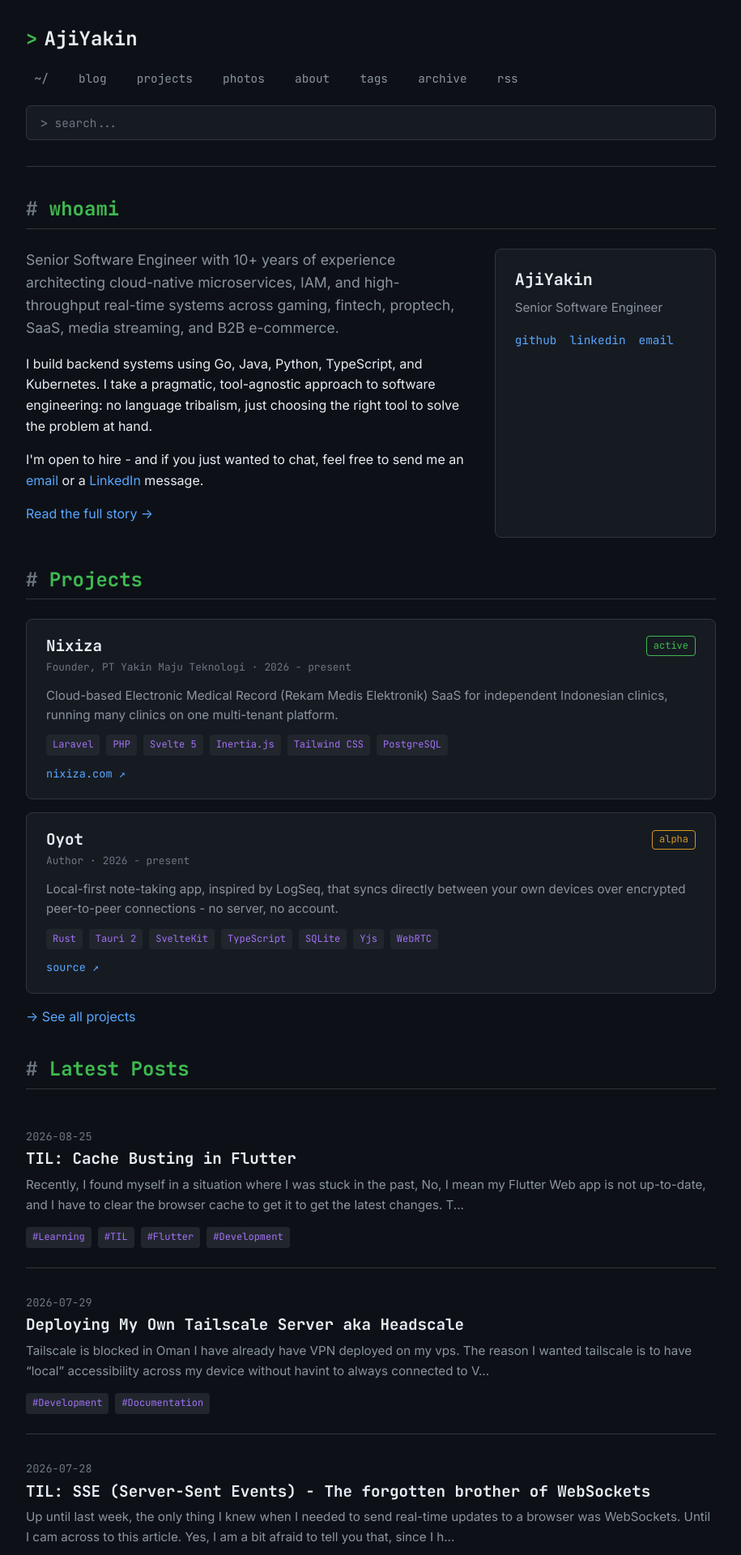
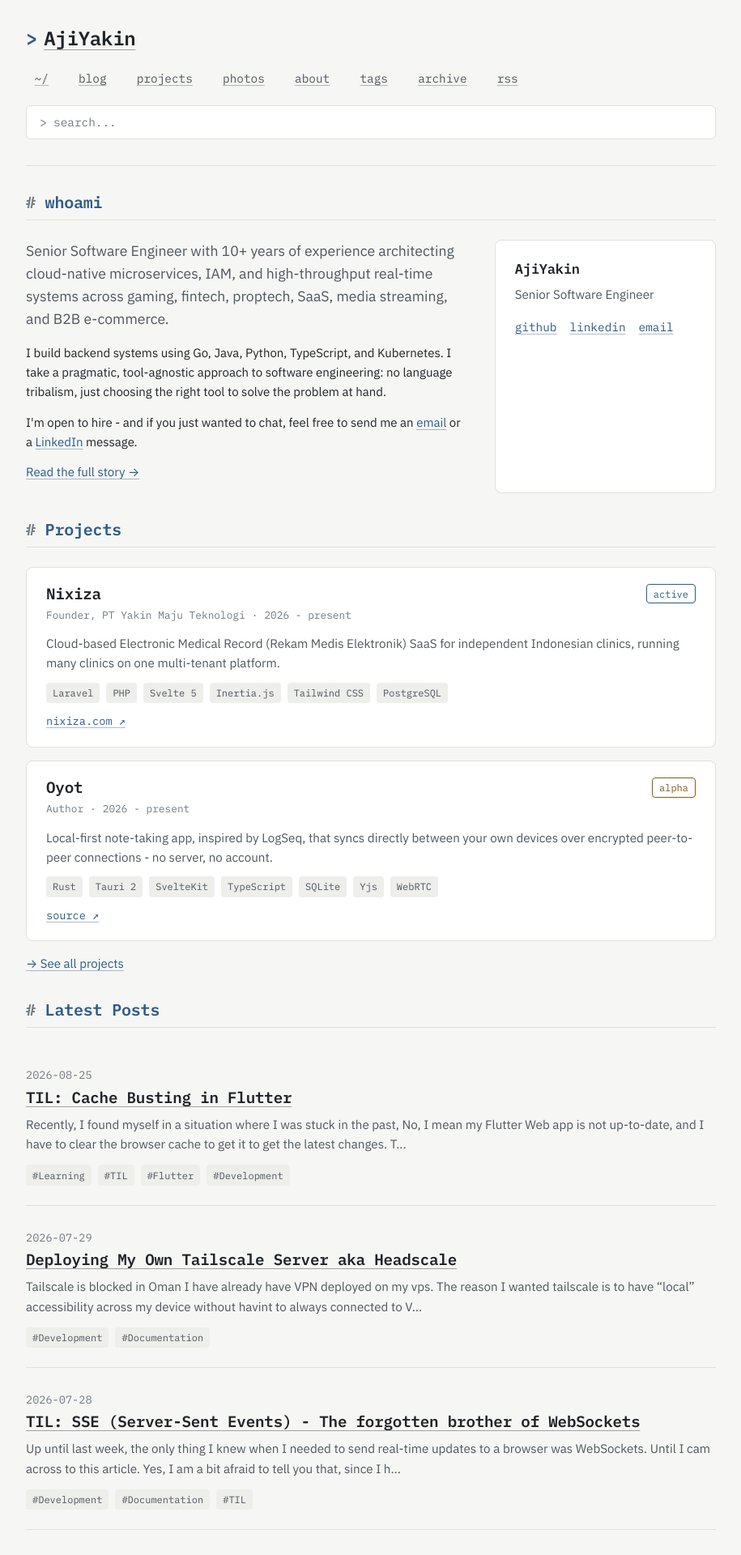
Before and after one commit to theikalman/theikalman.github.io, a Jekyll site: the page built from index.html, in a window 1280 px wide. Shown: the top 1920 px of the page at 81% size, without its empty margins (182-1097 px from the left). Built offline with Jekyll 4.4.1, drawn with Linux system fonts in a browser that asks for light colours.

Commit message:
refactor(style): introduce design tokens and muted light/dark palette
Move the stylesheet to Sass partials so each part of the redesign can
land on its own. The new tokens define a neutral scale with a single
muted steel-blue accent, light and dark variants driven by
prefers-color-scheme or an explicit data-theme, and IBM Plex Sans/Mono
typography on a tighter type scale.

Pre-redesign component rules live in _legacy.scss for now, mapped onto
the new tokens through aliases.

```diff
--- a/_includes/head.html
+++ b/_includes/head.html
@@ -6,12 +6,16 @@
     <link rel="license" href="LICENSE">
 
     <meta name="application-name" content="{{ site.title }}">
-    <meta name="theme-color" content="#0d1117">
+    <meta name="theme-color" content="#111417" media="(prefers-color-scheme: dark)">
+    <meta name="theme-color" content="#f6f6f4" media="(prefers-color-scheme: light)">
     <link rel="archives" href="{{site.url}}/archives/">
 
     <meta name="robots" content="index,follow">
     <meta name="googlebot" content="index,follow">
 
+    <link rel="preconnect" href="https://fonts.googleapis.com">
+    <link rel="preconnect" href="https://fonts.gstatic.com" crossorigin>
+    <link rel="stylesheet" href="https://fonts.googleapis.com/css2?family=IBM+Plex+Mono:wght@400;500;600&family=IBM+Plex+Sans:ital,wght@0,400;0,500;0,600;1,400&display=swap">
     <link rel="stylesheet" href="/assets/main.css?v={{ site.time | date: '%s' }}">
     <link rel="stylesheet" href="/assets/code.css?v={{ site.time | date: '%s' }}">
     {%- seo -%}
--- /dev/null
+++ b/_sass/_base.scss
@@ -0,0 +1,204 @@
+*, *::before, *::after {
+  box-sizing: border-box;
+  margin: 0;
+  padding: 0;
+}
+
+html {
+  font-size: 100%;
+  scroll-behavior: smooth;
+  -webkit-text-size-adjust: 100%;
+}
+
+body {
+  background-color: var(--bg);
+  color: var(--fg);
+  font-family: var(--font-sans);
+  font-size: var(--fs-base);
+  line-height: 1.6;
+  min-height: 100vh;
+  -webkit-font-smoothing: antialiased;
+  overflow-x: hidden;
+}
+
+::selection {
+  background-color: var(--accent);
+  color: var(--bg);
+}
+
+:focus-visible {
+  outline: 2px solid var(--accent);
+  outline-offset: 2px;
+}
+
+a {
+  color: var(--accent);
+  text-decoration: underline;
+  text-decoration-color: color-mix(in srgb, currentColor 40%, transparent);
+  text-underline-offset: 0.2em;
+  text-decoration-thickness: 1px;
+}
+
+a:hover {
+  color: var(--accent-strong);
+  text-decoration-color: currentColor;
+}
+
+h1, h2, h3, h4, h5, h6 {
+  font-family: var(--font-mono);
+  font-weight: 600;
+  color: var(--fg);
+  line-height: 1.3;
+  letter-spacing: -0.01em;
+  margin: 1.6em 0 0.5em;
+}
+
+h1 { font-size: var(--fs-xl); }
+h2 { font-size: var(--fs-lg); }
+h3 { font-size: var(--fs-md); }
+h4, h5, h6 { font-size: var(--fs-base); }
+
+p {
+  margin-bottom: 0.9em;
+}
+
+ul, ol {
+  margin: 0.75em 0;
+  padding-left: 1.4em;
+}
+
+li {
+  margin-bottom: 0.3em;
+}
+
+li::marker {
+  color: var(--fg-subtle);
+}
+
+code, kbd, samp {
+  font-family: var(--font-mono);
+  font-size: 0.875em;
+}
+
+:not(pre) > code {
+  background-color: var(--bg-sunken);
+  border: 1px solid var(--line);
+  border-radius: 3px;
+  padding: 0.05em 0.35em;
+  color: var(--fg);
+}
+
+kbd {
+  border: 1px solid var(--line-strong);
+  border-bottom-width: 2px;
+  border-radius: 3px;
+  padding: 0 0.35em;
+}
+
+pre {
+  font-family: var(--font-mono);
+  font-size: var(--fs-sm);
+  line-height: 1.55;
+  background-color: var(--bg-sunken);
+  border: 1px solid var(--line);
+  border-radius: var(--radius);
+  padding: var(--space-3) var(--space-4);
+  overflow-x: auto;
+  margin: 1.25em 0;
+}
+
+pre code {
+  background: none;
+  border: 0;
+  padding: 0;
+  color: inherit;
+}
+
+blockquote {
+  border-left: 2px solid var(--line-strong);
+  padding: 0.1em 0 0.1em var(--space-4);
+  margin: 1.25em 0;
+  color: var(--fg-muted);
+}
+
+blockquote p:last-child {
+  margin-bottom: 0;
+}
+
+hr {
+  border: none;
+  border-top: 1px dashed var(--line-strong);
+  margin: 2em 0;
+}
+
+img, video {
+  display: block;
+  max-width: 100%;
+  height: auto;
+  border-radius: var(--radius);
+}
+
+table {
+  width: 100%;
+  border-collapse: collapse;
+  margin: 1.25em 0;
+  font-size: var(--fs-sm);
+}
+
+th, td {
+  border-bottom: 1px solid var(--line);
+  padding: var(--space-2) var(--space-3);
+  text-align: left;
+  vertical-align: top;
+}
+
+th {
+  font-family: var(--font-mono);
+  font-weight: 600;
+  color: var(--fg-muted);
+  border-bottom-color: var(--line-strong);
+}
+
+mark {
+  background-color: var(--accent-soft);
+  color: var(--fg);
+  box-shadow: inset 0 -2px 0 var(--accent);
+  padding: 0 0.15em;
+}
+
+.visually-hidden {
+  position: absolute;
+  width: 1px;
+  height: 1px;
+  padding: 0;
+  margin: -1px;
+  overflow: hidden;
+  clip: rect(0, 0, 0, 0);
+  white-space: nowrap;
+  border: 0;
+}
+
+::-webkit-scrollbar {
+  width: 8px;
+  height: 8px;
+}
+
+::-webkit-scrollbar-track {
+  background: transparent;
+}
+
+::-webkit-scrollbar-thumb {
+  background: var(--line-strong);
+  border-radius: 4px;
+}
+
+@media (prefers-reduced-motion: reduce) {
+  html {
+    scroll-behavior: auto;
+  }
+
+  *, *::before, *::after {
+    transition: none !important;
+    animation: none !important;
+  }
+}
--- a/assets/main.css
+++ b/_sass/_legacy.scss
@@ -1,179 +1,4 @@
-@import url('https://fonts.googleapis.com/css2?family=JetBrains+Mono:wght@400;500;700&family=Inter:wght@400;500;600&display=swap');
-
-:root {
-  --bg-primary: #0d1117;
-  --bg-secondary: #161b22;
-  --bg-tertiary: #21262d;
-  --border-color: #30363d;
-  --text-primary: #e6edf3;
-  --text-secondary: #8b949e;
-  --text-muted: #6e7681;
-  --accent-green: #3fb950;
-  --accent-blue: #58a6ff;
-  --accent-purple: #a371f7;
-  --accent-yellow: #d29922;
-  --accent-cyan: #39c5cf;
-  --accent-orange: #f0883e;
-  --font-mono: 'JetBrains Mono', 'Fira Code', 'SF Mono', Consolas, monospace;
-  --font-sans: 'Inter', -apple-system, BlinkMacSystemFont, 'Segoe UI', sans-serif;
-  --cursor-blink: 1s step-end infinite;
-}
-
-*, *::before, *::after {
-  box-sizing: border-box;
-  margin: 0;
-  padding: 0;
-}
-
-html {
-  scroll-behavior: smooth;
-}
-
-body {
-  background-color: var(--bg-primary);
-  color: var(--text-primary);
-  font-family: var(--font-sans);
-  font-size: 16px;
-  line-height: 1.6;
-  min-height: 100vh;
-}
-
-::selection {
-  background-color: var(--accent-blue);
-  color: var(--bg-primary);
-}
-
-::-webkit-scrollbar {
-  width: 8px;
-  height: 8px;
-}
-
-::-webkit-scrollbar-track {
-  background: var(--bg-secondary);
-}
-
-::-webkit-scrollbar-thumb {
-  background: var(--border-color);
-  border-radius: 4px;
-}
-
-::-webkit-scrollbar-thumb:hover {
-  background: var(--text-muted);
-}
-
-a {
-  color: var(--accent-blue);
-  text-decoration: none;
-  transition: color 0.2s ease;
-}
-
-a:hover {
-  color: var(--accent-cyan);
-  text-decoration: underline;
-}
-
-h1, h2, h3, h4, h5, h6 {
-  font-family: var(--font-mono);
-  font-weight: 600;
-  color: var(--text-primary);
-  margin-top: 1.5em;
-  margin-bottom: 0.5em;
-  line-height: 1.3;
-}
-
-h1 { font-size: 1.8rem; }
-h2 { font-size: 1.5rem; }
-h3 { font-size: 1.25rem; }
-h4 { font-size: 1.1rem; }
-
-p {
-  margin-bottom: 1em;
-}
-
-code {
-  font-family: var(--font-mono);
-  font-size: 0.9em;
-  background-color: var(--bg-tertiary);
-  padding: 0.2em 0.4em;
-  border-radius: 4px;
-  color: var(--accent-cyan);
-}
-
-pre {
-  font-family: var(--font-mono);
-  font-size: 0.875rem;
-  background-color: var(--bg-secondary);
-  border: 1px solid var(--border-color);
-  border-radius: 6px;
-  padding: 1rem;
-  overflow-x: auto;
-  margin: 1.5em 0;
-}
-
-pre code {
-  background: none;
-  padding: 0;
-  color: inherit;
-}
-
-blockquote {
-  border-left: 3px solid var(--accent-green);
-  padding-left: 1rem;
-  margin: 1.5em 0;
-  color: var(--text-secondary);
-  font-style: italic;
-}
-
-hr {
-  border: none;
-  border-top: 1px solid var(--border-color);
-  margin: 2em 0;
-}
-
-img {
-  max-width: 100%;
-  height: auto;
-  border-radius: 6px;
-  border: 1px solid var(--border-color);
-}
-
-table {
-  width: 100%;
-  border-collapse: collapse;
-  margin: 1.5em 0;
-}
-
-th, td {
-  border: 1px solid var(--border-color);
-  padding: 0.75rem;
-  text-align: left;
-}
-
-th {
-  background-color: var(--bg-secondary);
-  font-family: var(--font-mono);
-  font-weight: 600;
-}
-
-tr:nth-child(even) {
-  background-color: var(--bg-secondary);
-}
-
-ul, ol {
-  margin: 1em 0;
-  padding-left: 1.5em;
-}
-
-li {
-  margin-bottom: 0.5em;
-}
-
-mark {
-  background-color: var(--accent-yellow);
-  color: var(--bg-primary);
-  padding: 0.1em 0.3em;
-  border-radius: 2px;
-}
+// Temporary: pre-redesign component rules, replaced partial by partial.
 
 .container {
   max-width: 900px;
--- /dev/null
+++ b/_sass/_tokens.scss
@@ -0,0 +1,100 @@
+// Design tokens.
+//
+// One muted accent on top of a neutral scale. Meaning is never carried by
+// color alone (links are underlined, statuses have a glyph and a label), so
+// the palette stays readable for color-blind visitors. The steel blue accent
+// sits in a hue range that deuteranopia, protanopia and tritanopia all keep
+// distinct from the grays.
+
+:root {
+  --font-mono: 'IBM Plex Mono', 'SF Mono', Menlo, Consolas, monospace;
+  --font-sans: 'IBM Plex Sans', -apple-system, BlinkMacSystemFont, 'Segoe UI', sans-serif;
+
+  --fs-xs: 0.75rem;
+  --fs-sm: 0.8125rem;
+  --fs-base: 0.9375rem;
+  --fs-md: 1.0625rem;
+  --fs-lg: 1.25rem;
+  --fs-xl: 1.5rem;
+
+  --space-1: 0.25rem;
+  --space-2: 0.5rem;
+  --space-3: 0.75rem;
+  --space-4: 1rem;
+  --space-5: 1.5rem;
+  --space-6: 2rem;
+
+  --radius: 4px;
+  --page-width: 72rem;
+  --measure: 46rem;
+  --gutter: 1rem;
+
+  color-scheme: dark;
+  --bg: #111417;
+  --bg-elev: #171b20;
+  --bg-sunken: #0c0e11;
+  --line: #262c33;
+  --line-strong: #38414b;
+  --fg: #d5dae0;
+  --fg-muted: #9aa3ad;
+  --fg-subtle: #6f7882;
+  --accent: #8fb0d3;
+  --accent-strong: #b9cfe6;
+  --accent-soft: rgba(143, 176, 211, 0.12);
+
+  --syn-comment: #6f7882;
+  --syn-keyword: #c3ccd6;
+  --syn-string: #a9c2a0;
+  --syn-number: #d3b98f;
+  --syn-name: #8fb0d3;
+  --syn-punct: #8a939c;
+}
+
+@mixin light-theme {
+  color-scheme: light;
+  --bg: #f6f6f4;
+  --bg-elev: #ffffff;
+  --bg-sunken: #eeeeeb;
+  --line: #e0e0dc;
+  --line-strong: #c9c9c3;
+  --fg: #1f2328;
+  --fg-muted: #4f5760;
+  --fg-subtle: #737b84;
+  --accent: #2d5b86;
+  --accent-strong: #1c3f61;
+  --accent-soft: rgba(45, 91, 134, 0.08);
+
+  --syn-comment: #737b84;
+  --syn-keyword: #1f2328;
+  --syn-string: #3f6a36;
+  --syn-number: #8a5a12;
+  --syn-name: #2d5b86;
+  --syn-punct: #5c646d;
+}
+
+@media (prefers-color-scheme: light) {
+  :root:not([data-theme="dark"]) {
+    @include light-theme;
+  }
+}
+
+:root[data-theme="light"] {
+  @include light-theme;
+}
+
+// Aliases for rules that still use the pre-redesign names.
+:root {
+  --bg-primary: var(--bg);
+  --bg-secondary: var(--bg-elev);
+  --bg-tertiary: var(--bg-sunken);
+  --border-color: var(--line);
+  --text-primary: var(--fg);
+  --text-secondary: var(--fg-muted);
+  --text-muted: var(--fg-subtle);
+  --accent-green: var(--accent);
+  --accent-blue: var(--accent);
+  --accent-purple: var(--fg-muted);
+  --accent-yellow: var(--syn-number);
+  --accent-cyan: var(--accent-strong);
+  --accent-orange: var(--syn-number);
+}
--- /dev/null
+++ b/assets/main.scss
@@ -0,0 +1,6 @@
+---
+---
+
+@import "tokens";
+@import "base";
+@import "legacy";
```
